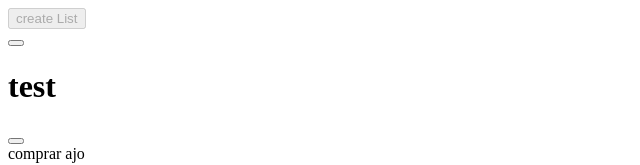
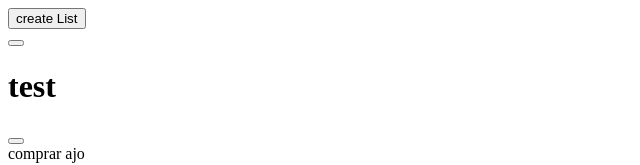
Before and after one commit to adolfo92/ToDoApp, a website built with webpack: page src/index.html in a window 1280 px wide. Shown: the top 165 px of the page, without its empty margins (0-640 px from the left). Built offline with nearby package versions, Linux system fonts and the light colour scheme.

Commit message:
Release the createList button on HTML

```diff
--- a/src/index.html
+++ b/src/index.html
@@ -9,7 +9,7 @@
     <div id="main">
       <header></header>
       <nav>
-        <button disabled="true">create List</button>
+        <button id="createList">create List</button>
       </nav>
       <div id="board"></div>
     </div>
```
